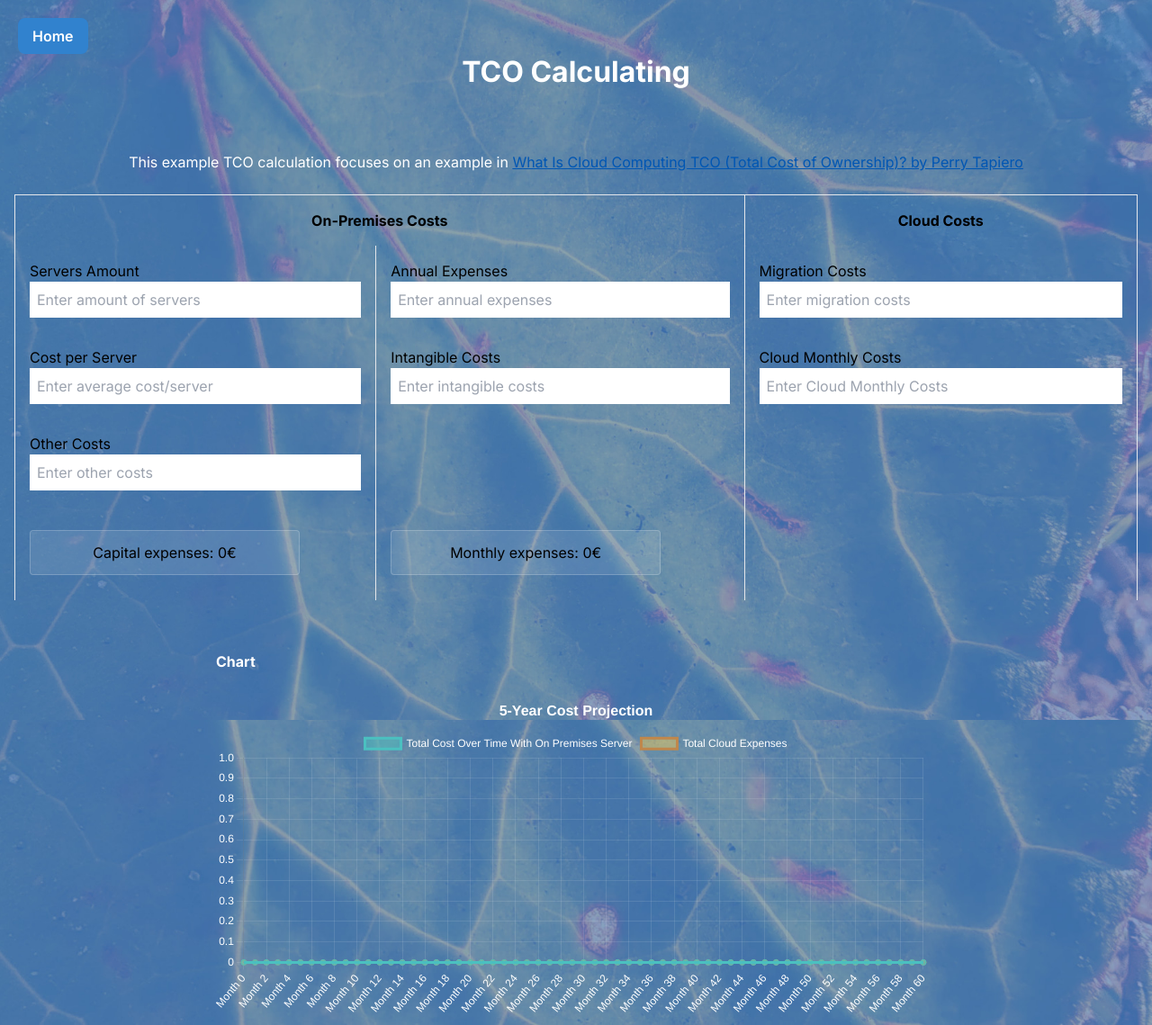
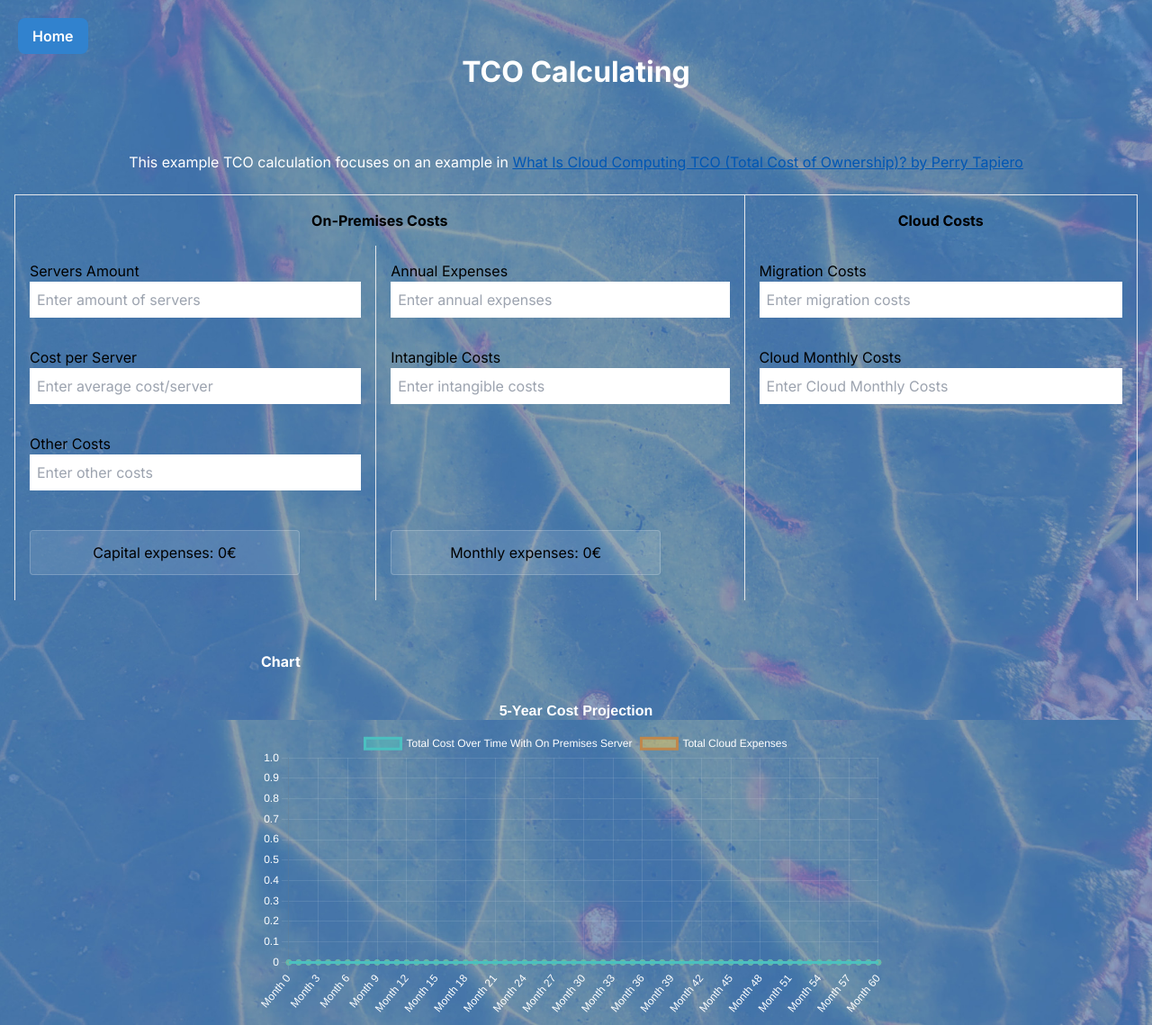
Before and after one commit to sjarvela89/homepage, a Next.js app: page /TCOCalculating in a window 1280 px wide. Shown: the whole page at 90% size. Built offline with nearby package versions, Linux system fonts and the light colour scheme.

Commit message:
Update width even less wide.

```diff
--- a/src/app/TCOCalculating/TCOCalculating.module.css
+++ b/src/app/TCOCalculating/TCOCalculating.module.css
@@ -66,7 +66,7 @@
   height: 400px; /* Set a fixed height for the chart container */
   margin-bottom: 40px;
   padding-bottom: 40px;
-  width: 800px;
+  width: 700px;
 }
   .link {
     color: #0056b3;
```
